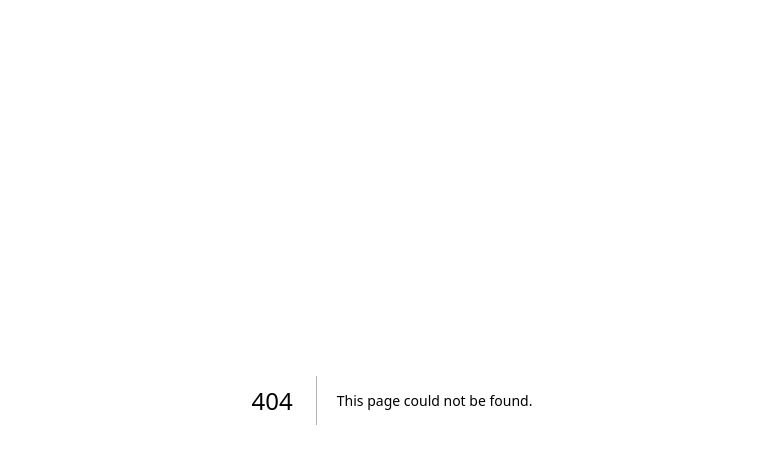
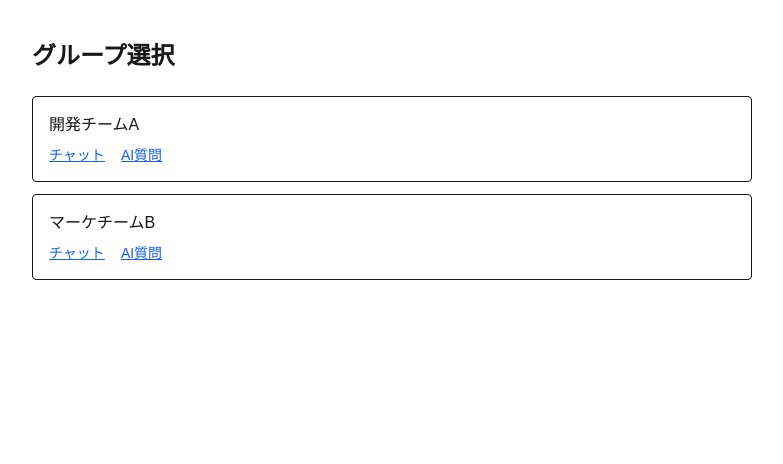
Before and after one commit to ryotaro-00/Group-chat-with-AI, a Next.js app: page /groups in a window 1280 px wide. Before the commit this address had no page. Shown: the top 464 px of the page, without its empty margins (248-1031 px from the left). Built offline with nearby package versions, Linux system fonts and the light colour scheme.

Commit message:
グループ選択ページ　ダミー確認

```diff
--- /dev/null
+++ b/app/groups/page.tsx
@@ -0,0 +1,32 @@
+import Link from "next/link";
+
+const groups = [
+  { id: "team-alpha", name: "開発チームA" },
+  { id: "team-beta", name: "マーケチームB" },
+];
+
+export default function GroupsPage() {
+  return (
+    <main className="mx-auto flex w-full max-w-3xl flex-col gap-6 px-6 py-10">
+      <h1 className="text-2xl font-bold">グループ選択</h1>
+      <ul className="space-y-3">
+        {groups.map((group) => (
+          <li key={group.id} className="rounded border p-4">
+            <p className="font-medium">{group.name}</p>
+            <div className="mt-2 flex gap-4 text-sm">
+              <Link className="text-blue-600 underline" href={`/groups/${group.id}/chat`}>
+                チャット
+              </Link>
+              <Link
+                className="text-blue-600 underline"
+                href={`/groups/${group.id}/ai-threads`}
+              >
+                AI質問
+              </Link>
+            </div>
+          </li>
+        ))}
+      </ul>
+    </main>
+  );
+}
```
